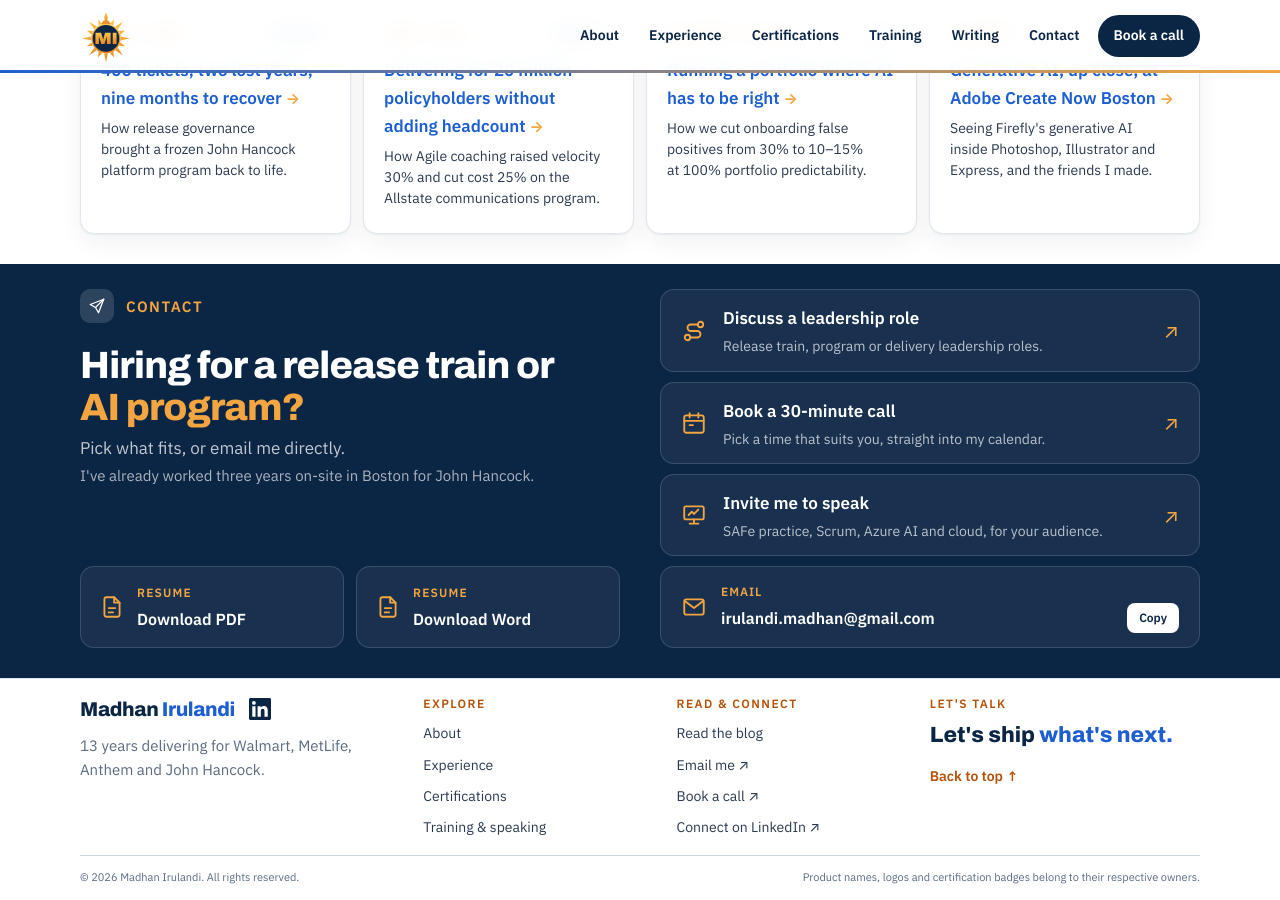
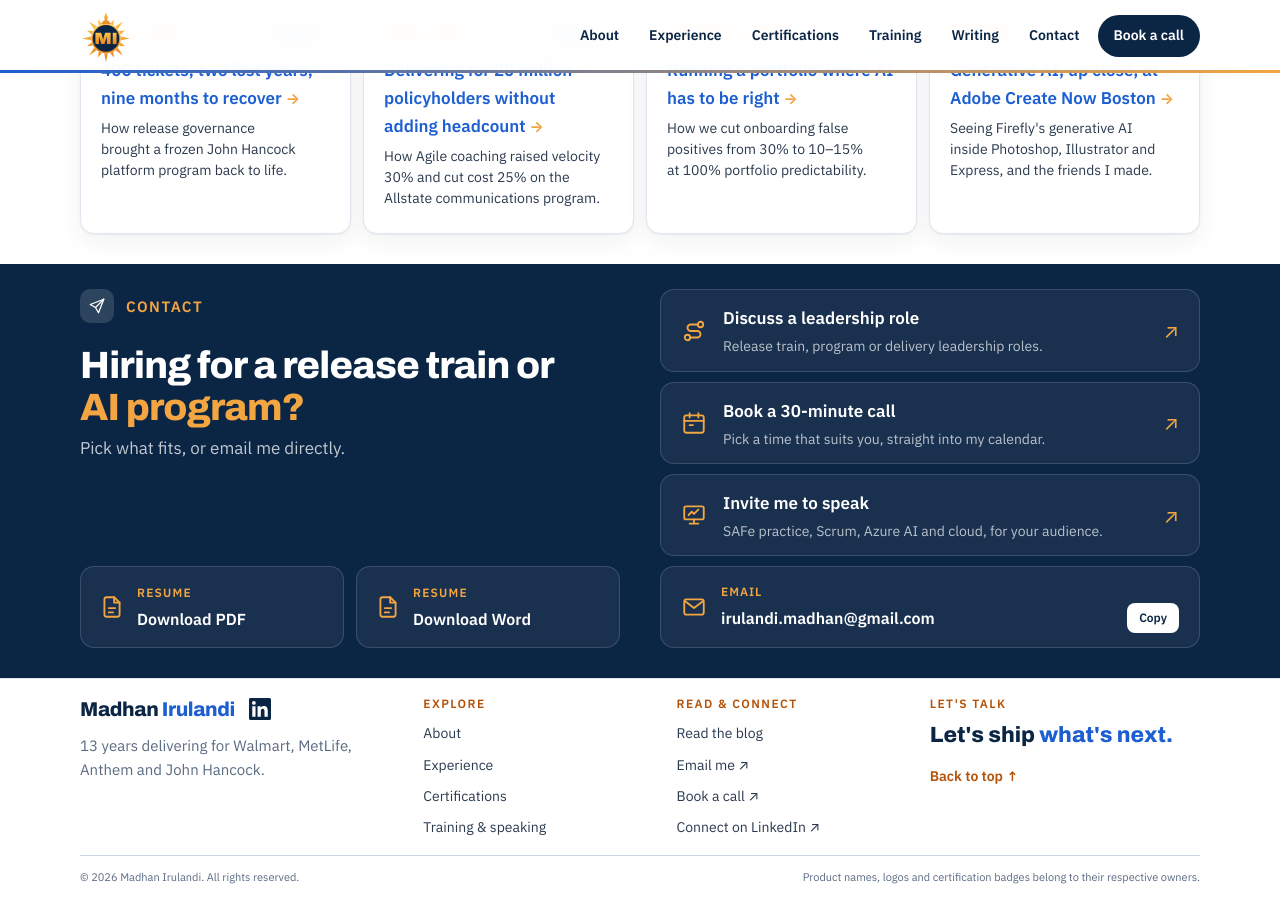
Before and after one commit to Madhan-I/Madhan-I.github.io, a Jekyll site: the page built from index.html, in a window 1280 px wide and 900 px high, scrolled down 6830 px. Built offline with Jekyll 4.4.1, drawn with Linux system fonts in a browser that asks for light colours.

Commit message:
Remove Boston on-site line from contact card
Removed previous contact note and replaced with an empty array.

```diff
--- a/_data/profile.yml
+++ b/_data/profile.yml
@@ -662,9 +662,7 @@
 contact_highlight: AI program?
 contact_intro: Pick what fits, or email me directly.
 # Each line below is shown on its own line.
-contact_note:
-  - "I've already worked three years on-site in Boston for John Hancock."
-
+contact_note: []
 # Client feedback (no names, no client name; exact words from the client's email)
 feedback_title: In my client's words
 feedback:
```
